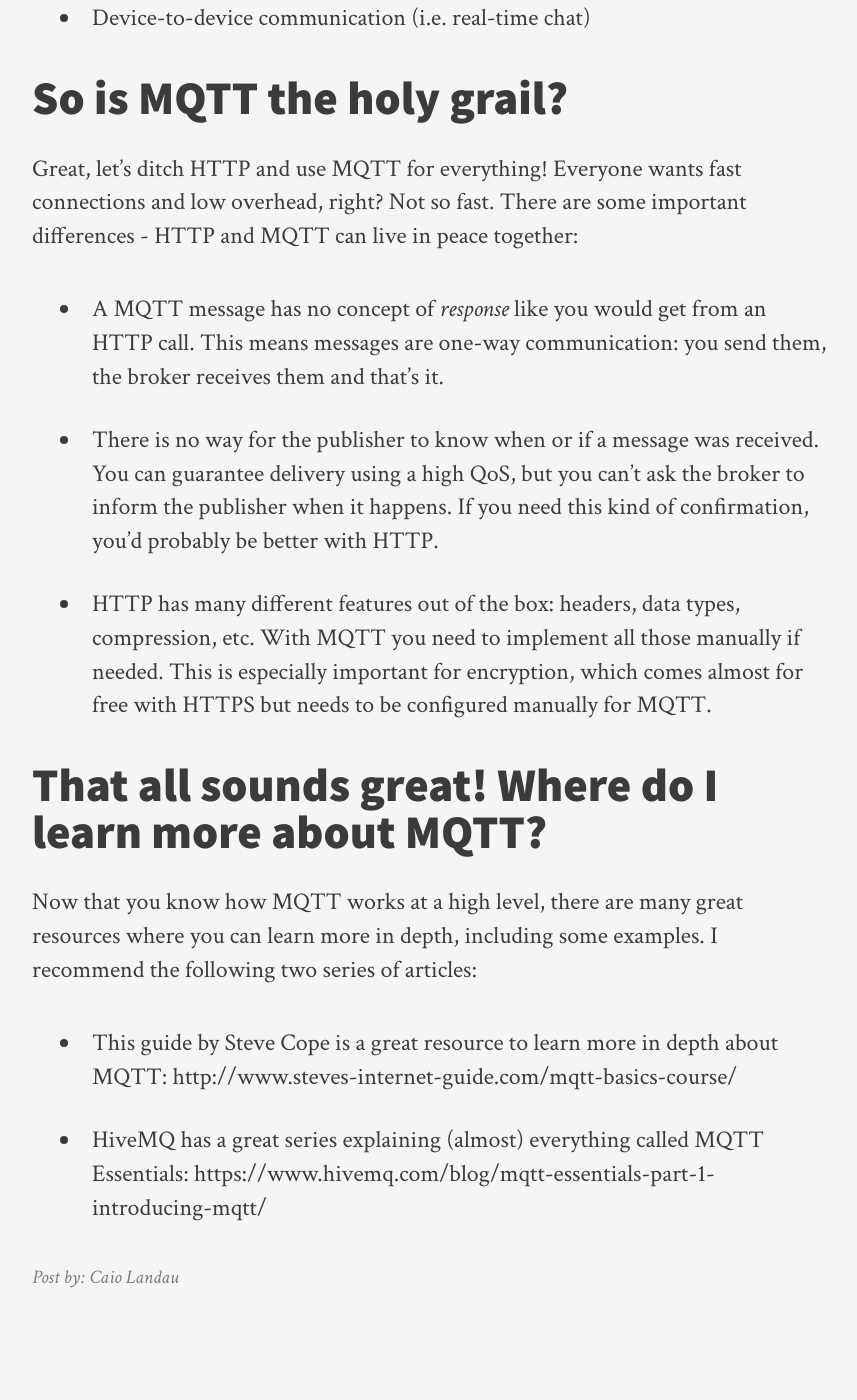
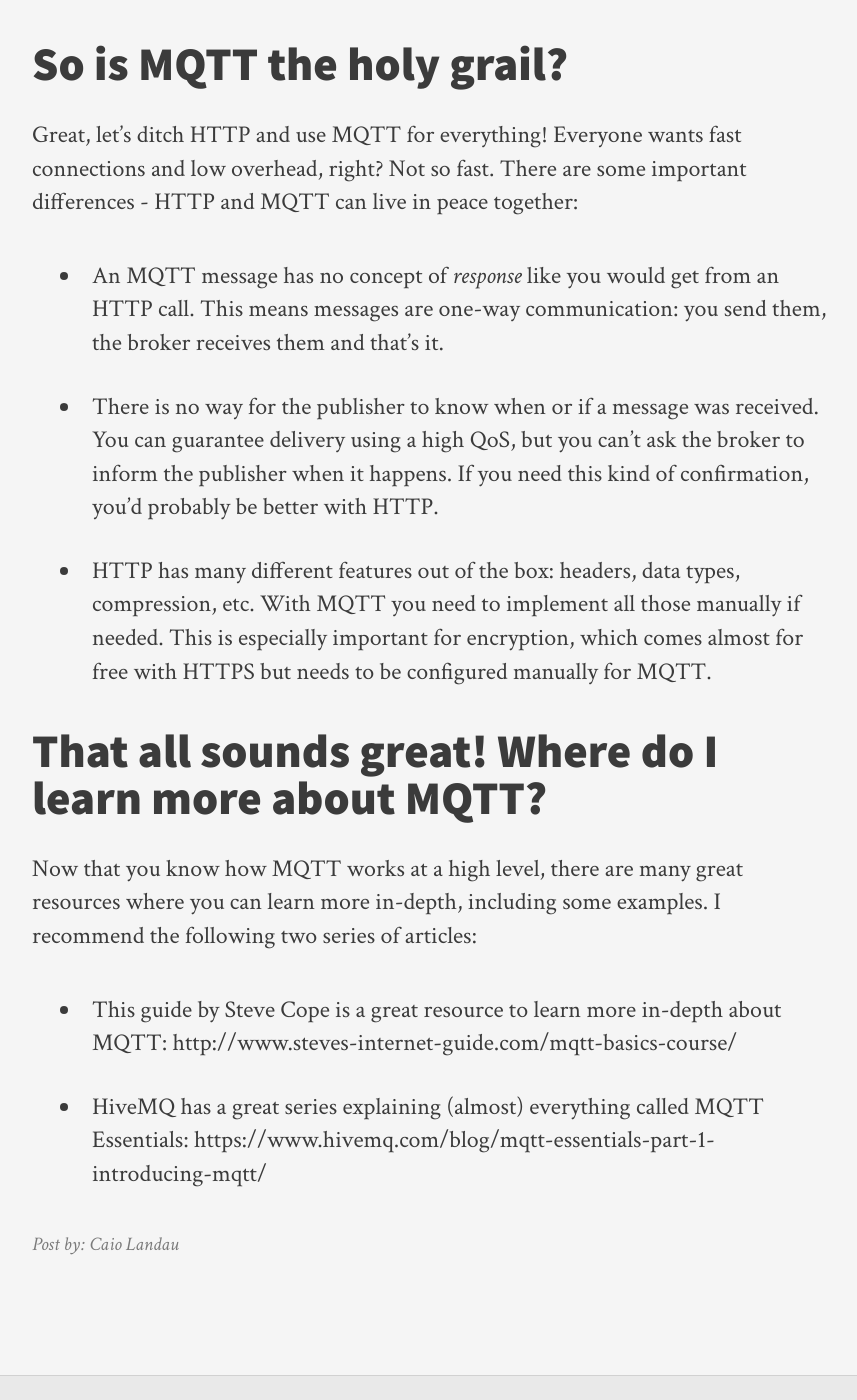
Before and after one commit to Caioflandau/caioflandau.github.io, a Jekyll site: the page built from _posts/2020-05-02-understanding-mqtt.md, in a window 1280 px wide and 1400 px high, scrolled down 3915 px. Shown: the whole window, without its empty margins (208-1065 px from the left). Built offline with Jekyll 4.4.1, drawn with Linux system fonts in a browser that asks for light colours; nearby versions of some CDN libraries; comment, search, counter and statistics services are not loaded; some of the changed text lies outside the part shown.

Commit message:
Same small adjustments

```diff
--- a/_posts/2020-05-02-understanding-mqtt.md
+++ b/_posts/2020-05-02-understanding-mqtt.md
@@ -53,12 +53,12 @@ MQTT can be very useful in many cases. The options are limitless, but some examp
 
 # So is MQTT the holy grail?
 Great, let's ditch HTTP and use MQTT for everything! Everyone wants fast connections and low overhead, right? Not so fast. There are some important differences - HTTP and MQTT can live in peace together:
-- A MQTT message has no concept of _response_ like you would get from an HTTP call. This means messages are one-way communication: you send them, the broker receives them and that's it.
+- An MQTT message has no concept of _response_ like you would get from an HTTP call. This means messages are one-way communication: you send them, the broker receives them and that's it.
 - There is no way for the publisher to know when or if a message was received. You can guarantee delivery using a high QoS, but you can't ask the broker to inform the publisher when it happens. If you need this kind of confirmation, you'd probably be better with HTTP.
 - HTTP has many different features out of the box: headers, data types, compression, etc. With MQTT you need to implement all those manually if needed. This is especially important for encryption, which comes almost for free with HTTPS but needs to be configured manually for MQTT.
 
 # That all sounds great! Where do I learn more about MQTT?
-Now that you know how MQTT works at a high level, there are many great resources where you can learn more in depth, including some examples. I recommend the following two series of articles:
+Now that you know how MQTT works at a high level, there are many great resources where you can learn more in-depth, including some examples. I recommend the following two series of articles:
 
-- This guide by Steve Cope is a great resource to learn more in depth about MQTT: http://www.steves-internet-guide.com/mqtt-basics-course/
+- This guide by Steve Cope is a great resource to learn more in-depth about MQTT: http://www.steves-internet-guide.com/mqtt-basics-course/
 - HiveMQ has a great series explaining (almost) everything called MQTT Essentials: https://www.hivemq.com/blog/mqtt-essentials-part-1-introducing-mqtt/
```
Also changed, not shown: other parts of _posts/2020-05-02-understanding-mqtt.md (+3 -3 lines).
